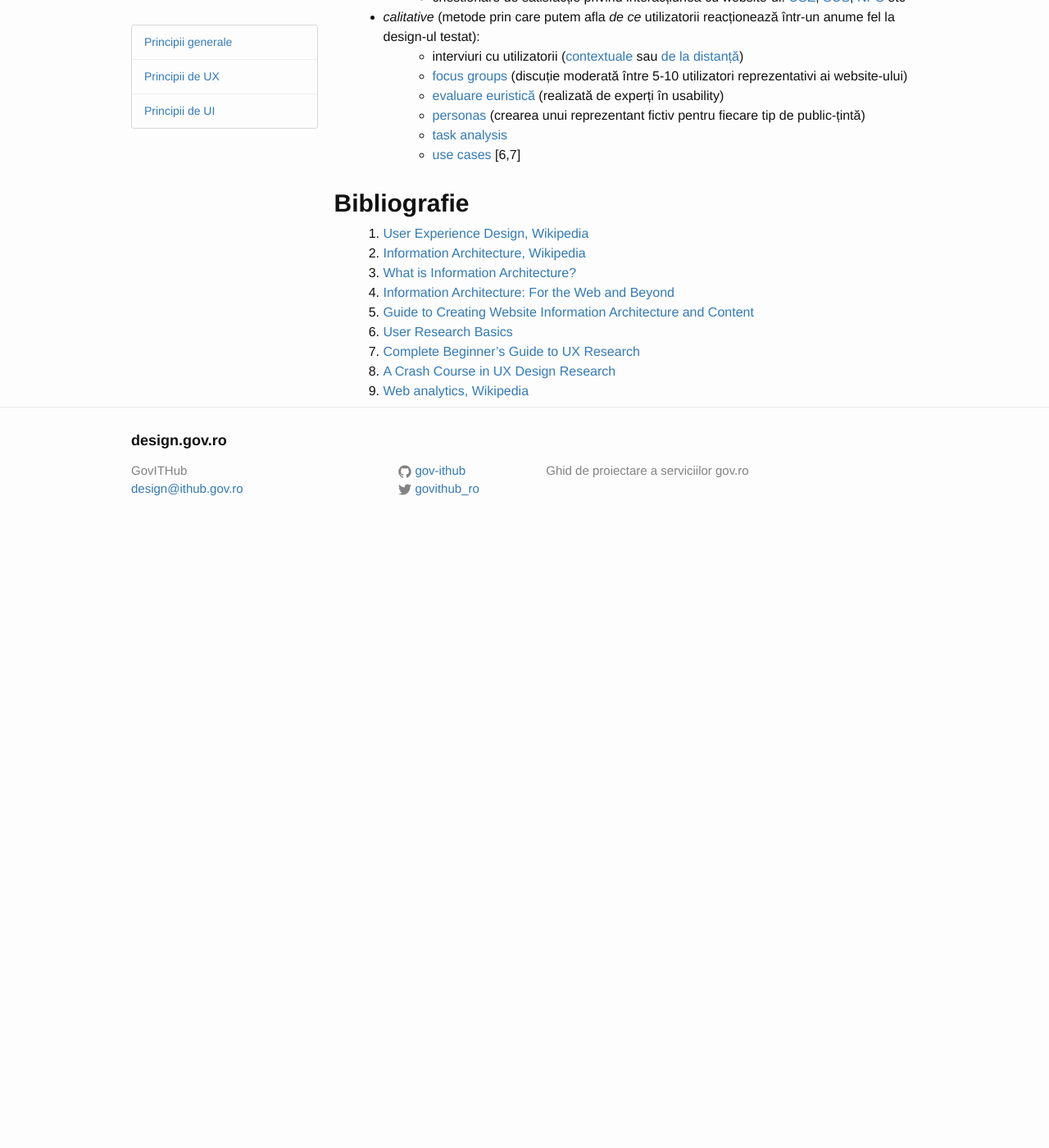
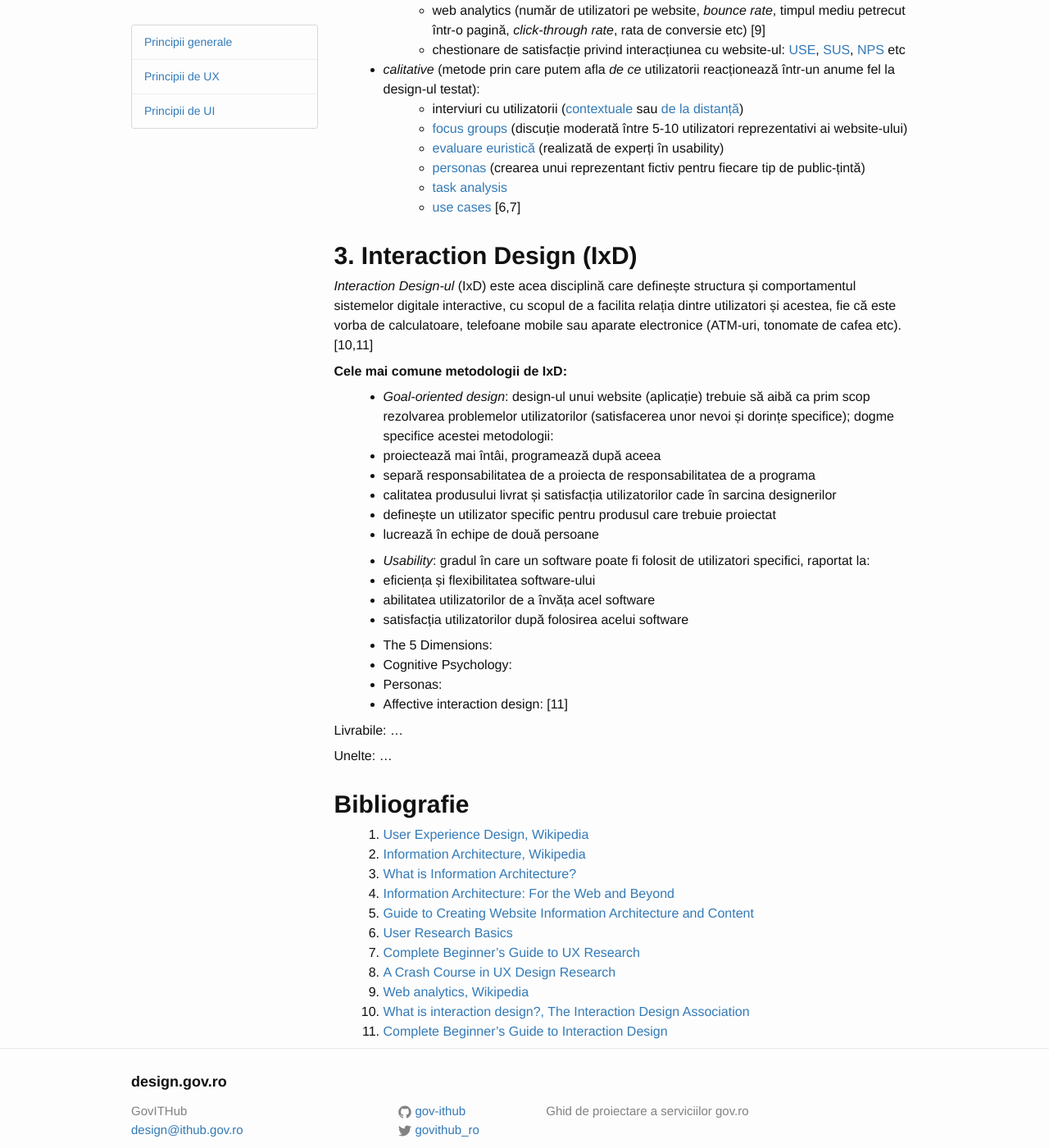
Before and after one commit to gov-ithub/govro-design, a Jekyll site: the page built from 2-ux.md, in a window 1280 px wide and 1400 px high, scrolled down 5478 px. Shown: the whole window at 82% size. Built offline with Jekyll 4.4.1, drawn with Linux system fonts in a browser that asks for light colours; nearby versions of some CDN libraries; before the commit the page ends 6108 px from its top, so only the background shows below that; some of the changed text lies outside the part shown.

Commit message:
Introducere în Interaction Design
Definiție și o parte din cele mai comune metodologii.

```diff
--- a/2-ux.md
+++ b/2-ux.md
@@ -147,7 +147,7 @@ Aceste componente de IA sunt folosite de obicei când proiectăm baza de date a
 [5]
 
 
-##2. User Experience Research (UX Research)
+## 2. User Experience Research (UX Research)
 Este acea ramură din _User Experience Design_ care studiază impactul pe care un design anume îl are asupra unui public-țintă al proiectului web. [6]
 
 **Ce scopuri are UX Research-ul?**
@@ -178,6 +178,35 @@ Este acea ramură din _User Experience Design_ care studiază impactul pe care u
   * [use cases](https://www.usability.gov/how-to-and-tools/methods/use-cases.html)
 [6,7]
 
+
+## 3. Interaction Design (IxD)
+_Interaction Design-ul_ (IxD) este acea disciplină care definește structura și comportamentul sistemelor digitale interactive, cu scopul de a facilita relația dintre utilizatori și acestea, fie că este vorba de calculatoare, telefoane mobile sau aparate electronice (ATM-uri, tonomate de cafea etc). [10,11]
+
+**Cele mai comune metodologii de IxD:**
+* _Goal-oriented design_: design-ul unui website (aplicație) trebuie să aibă ca prim scop rezolvarea problemelor utilizatorilor (satisfacerea unor nevoi și dorințe specifice); dogme specifice acestei metodologii:
+ * proiectează mai întâi, programează după aceea
+ * separă responsabilitatea de a proiecta de responsabilitatea de a programa
+ * calitatea produsului livrat și satisfacția utilizatorilor cade în sarcina designerilor
+ * definește un utilizator specific pentru produsul care trebuie proiectat
+ * lucrează în echipe de două persoane
+
+* _Usability_: gradul în care un software poate fi folosit de utilizatori specifici, raportat la:
+ * eficiența și flexibilitatea software-ului
+ * abilitatea utilizatorilor de a învăța acel software
+ * satisfacția utilizatorilor după folosirea acelui software
+
+* The 5 Dimensions:
+* Cognitive Psychology:
+* Personas:
+* Affective interaction design: [11]
+
+Livrabile:
+...
+
+Unelte:
+...
+
+
 ## Bibliografie
 
 1. [User Experience Design, Wikipedia](https://en.wikipedia.org/wiki/User_experience_design)
@@ -189,3 +218,5 @@ Este acea ramură din _User Experience Design_ care studiază impactul pe care u
 7. [Complete Beginner’s Guide to UX Research](http://www.uxbooth.com/articles/complete-beginners-guide-to-design-research/)
 8. [A Crash Course in UX Design Research](https://uxdesign.cc/a-crash-course-in-ux-design-research-ea00c3307c82#.s93xziicr)
 9. [Web analytics, Wikipedia](https://en.wikipedia.org/wiki/Web_analytics)
+10. [What is interaction design?, The Interaction Design Association](http://ixda.org/ixda-global/about-history/)
+11. [Complete Beginner’s Guide to Interaction Design](http://www.uxbooth.com/articles/complete-beginners-guide-to-interaction-design/)
```
